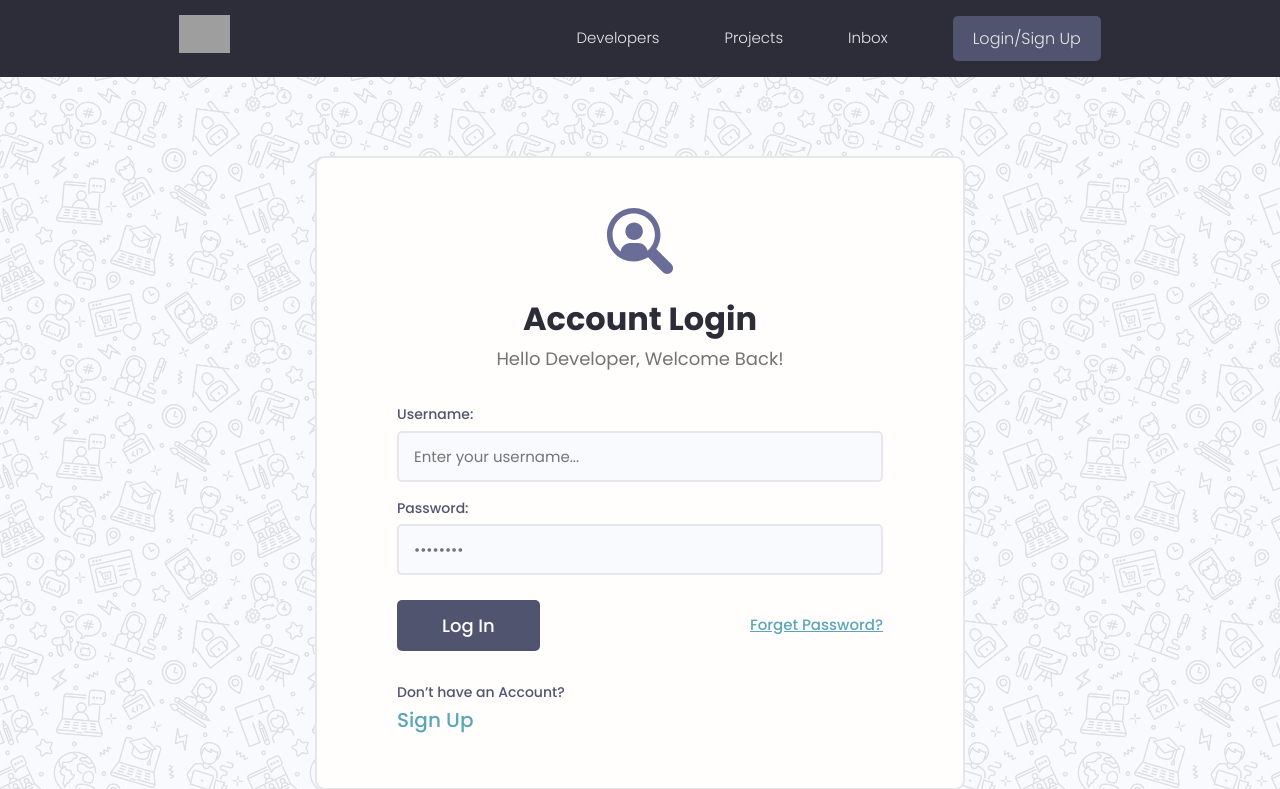
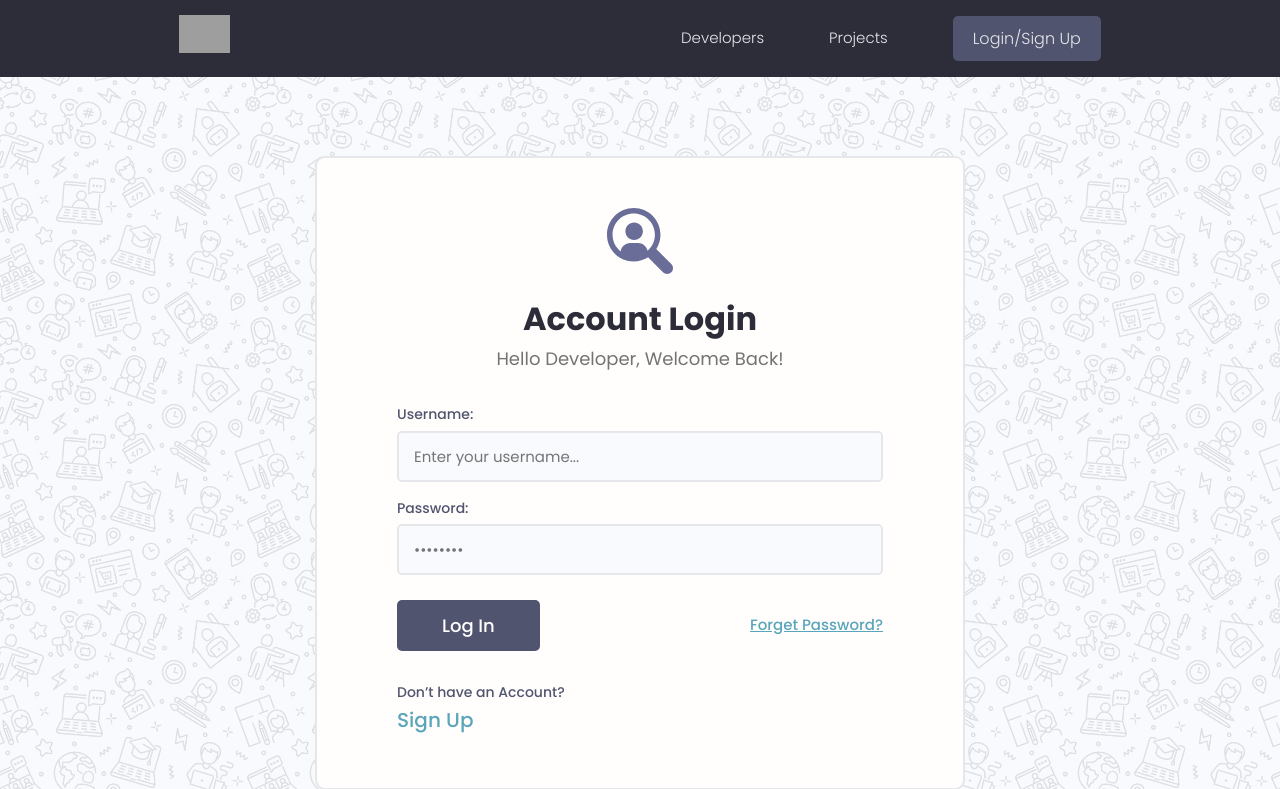
Before and after one commit to ArieKnoester/django-devsearch, a Django app: page /login/?next=/projects/create-project/ in a window 1280 px wide. Shown: the top 789 px of the page. Run offline with Django 5.2, Linux system fonts and the light colour scheme; grey boxes are pictures that could not be loaded.

Commit message:
Inbox link in nav if authenticated.

```diff
--- a/templates/navbar.html
+++ b/templates/navbar.html
@@ -16,9 +16,9 @@
         <ul class="header__menu">
           <li class="header__menuItem"><a href="{% url 'all-profiles' %}">Developers</a></li>
           <li class="header__menuItem"><a href="{% url 'all-projects-page' %}">Projects</a></li>
-          <li class="header__menuItem"><a href="">Inbox</a></li>
 <!--          <li class="header__menuItem"><a href="">My Account</a></li>-->
           {% if request.user.is_authenticated %}
+          <li class="header__menuItem"><a href="{% url 'inbox' %}">Inbox</a></li>
           <li class="header__menuItem"><a href="{% url 'account' %}">Account</a></li>
           <li class="header__menuItem"><a href="{% url 'logout' %}" class="btn btn--sub">Logout</a></li>
           {% else %}
```
